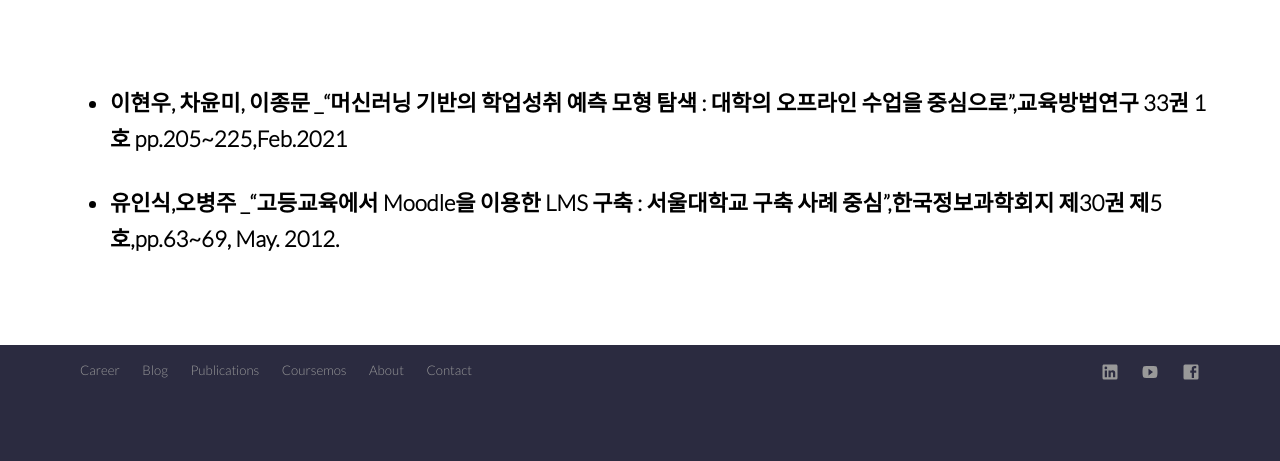
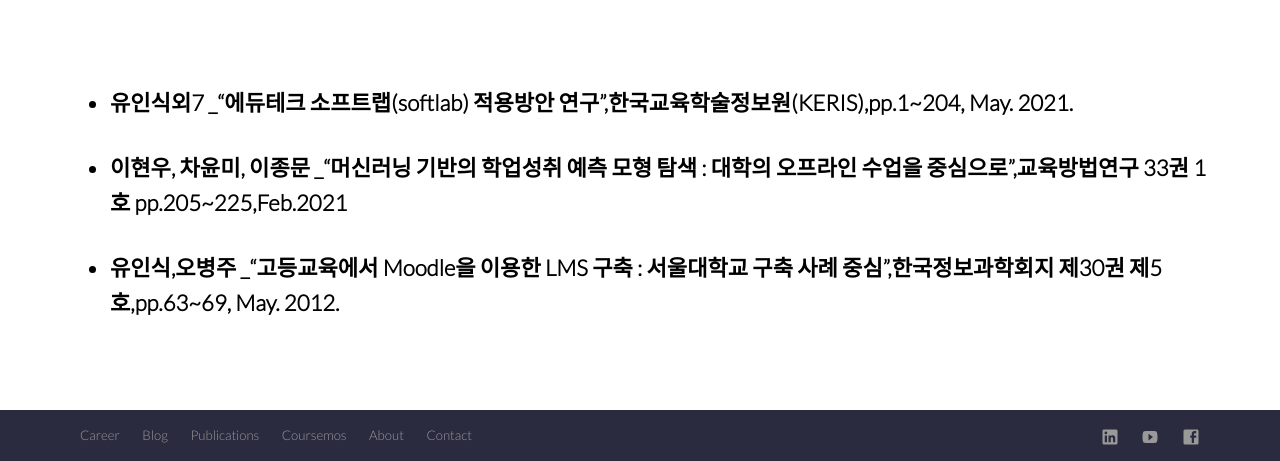
Before and after one commit to techubion/techubion.github.io-backup, a Jekyll site: the page built from publications.html, in a window 1280 px wide and 900 px high, scrolled down 465 px, cut to the strip 439-900 px from the top of the window. Built offline with Jekyll 4.4.1, drawn with Linux system fonts in a browser that asks for light colours; nearby versions of some CDN libraries; before the commit the page ends 1301 px from its top, so only the background shows below that.

Commit message:
Update publications.html

```diff
--- a/publications.html
+++ b/publications.html
@@ -18,6 +18,9 @@ image: https://source.unsplash.com/4TBSG2Oqu0Q/2000x1322?a=.png
 	<div class="container">
 <ul>
 <li>
+<h4>유인식외7 _&ldquo;에듀테크 소프트랩(softlab) 적용방안 연구&rdquo;,한국교육학술정보원(KERIS),pp.1~204, May. 2021.</h4>
+</li>
+<li>
 <h4>이현우, 차윤미, 이종문 _&ldquo;머신러닝 기반의 학업성취 예측 모형 탐색 : 대학의 오프라인 수업을 중심으로&rdquo;,교육방법연구 33권 1호 pp.205~225,Feb.2021</h4>
 </li>
 <li>
```
